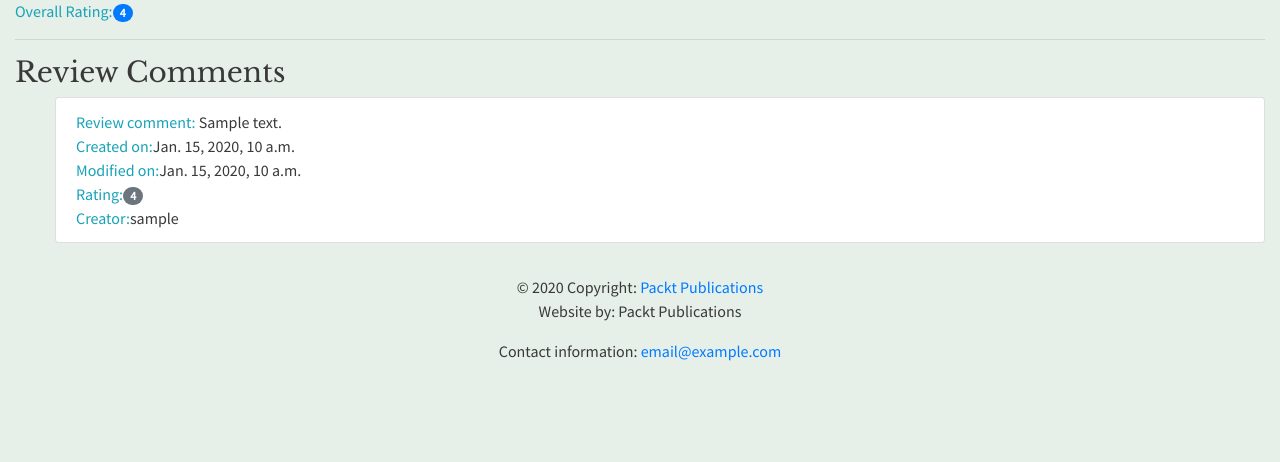
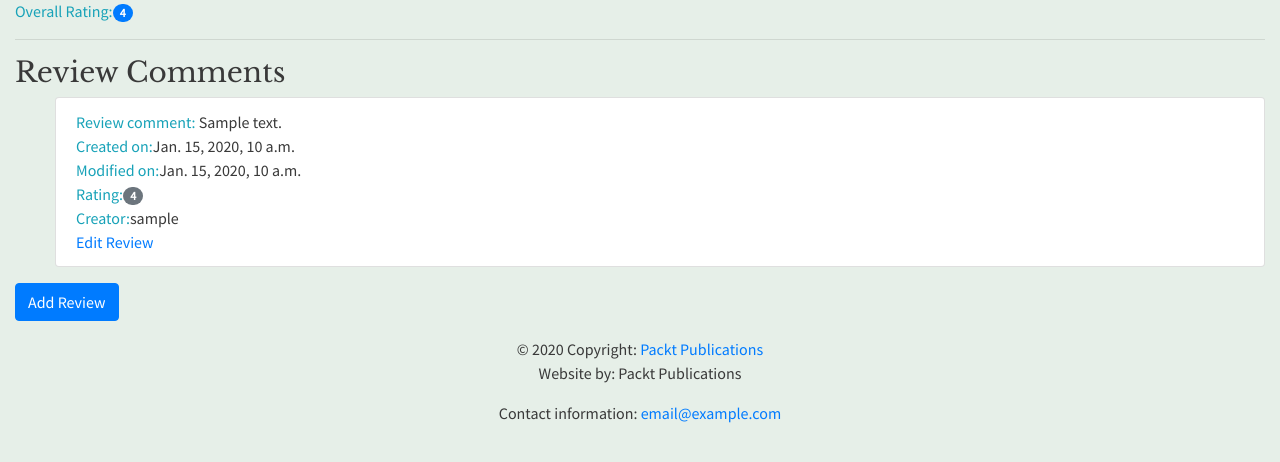
Before and after one commit to hoot-dev/bookr, a Django app: page /books/1 in a window 1280 px wide. Shown: the part 264-726 px from the top of the page. Run offline with Django 3.2, Linux system fonts and the light colour scheme; tables that the repository leaves empty hold one stand-in row (values such as "Sample post"); some libraries are stand-ins or nearby versions.

Commit message:
adding create and update reviews functionality

```diff
--- a/reviews/templates/reviews/book_detail.html
+++ b/reviews/templates/reviews/book_detail.html
@@ -31,9 +31,11 @@
           <br>
           <span class="text-info">Creator:</span><span>{{ review.creator.username }}</span>
           <br>
+          <a href="{% url 'review_edit' book.pk review.pk %}">Edit Review</a>
         </li>
       {% endfor %}
     </ul>
   {% endif %}
 </ul>
+<a class="btn btn-primary" href="{% url 'review_create' book.pk %}">Add Review</a>
 {% endblock %}
--- a/reviews/templates/reviews/instance-form.html
+++ b/reviews/templates/reviews/instance-form.html
@@ -16,6 +16,9 @@
             New {{ model_type }}
         {% endif %}
     </h2>
+    {% if related_instance and related_model_type %}
+        <p>For {{ related_model_type }} <em>{{ related_instance }}</em></p>
+    {% endif %}
     <form method="post">
         {% csrf_token %}
         {{ form.as_p }}
--- a/reviews/urls.py
+++ b/reviews/urls.py
@@ -5,6 +5,8 @@ urlpatterns = [
     path('', views.index, name='index'),
     path('books/', views.book_list, name='book_list'),
     path('books/<int:pk>', views.book_detail, name='book_detail'),
+    path('books/<int:book_pk>/reviews/new', views.review_edit, name='review_create'),
+    path('books/<int:book_pk>/reviews/<int:review_pk>', views.review_edit, name='review_edit'),
     path('book-search/', views.book_search, name='book_search'),
     path('publishers/<int:pk>/', views.publisher_edit, name='publisher_edit'),
     path('publishers/new/', views.publisher_edit, name='publisher_create'),
--- a/reviews/views.py
+++ b/reviews/views.py
@@ -1,13 +1,48 @@
 from django.shortcuts import get_object_or_404, render, redirect
 from django.contrib import messages
+from django.utils import timezone
 
-from .models import Book, Contributor, Publisher
-from .forms import SearchForm, PublisherForm
+from .models import Book, Contributor, Publisher, Review
+from .forms import SearchForm, PublisherForm, ReviewForm
 from .utils import average_rating
 
 
 def index(request):
     return render(request, 'base.html')
+
+
+def review_edit(request, book_pk, review_pk=None):
+    book = get_object_or_404(Book, pk=book_pk)
+
+    if review_pk is not None:
+        review = get_object_or_404(Review, book_id=book_pk, pk=review_pk)
+    else:
+        review = None
+
+    if request.method == "POST":
+        form = ReviewForm(request.POST, instance=review)
+        if form.is_valid():
+            updated_review = form.save(False)
+            updated_review.book = book
+        if review is None:
+            messages.success(request, 'Review for "{}" was created.'.format(book))
+        else:
+            updated_review.date_edited = timezone.now()
+            messages.success(request, 'Review for "{}" was updated.'.format(book))
+
+        updated_review.save()
+
+        return redirect("book_detail", book.pk)
+    else:
+        form = ReviewForm(instance=review)
+    context = {
+        'model_type': 'Review',
+        'related_instance': book,
+        'related_model_type': 'Book',
+        'form': form,
+        'instance': review
+    }
+    return render(request, 'reviews/instance-form.html', context)
 
 
 def publisher_edit(request, pk=None):
```
Also changed, not shown: reviews/forms.py (+7 -1 lines).
